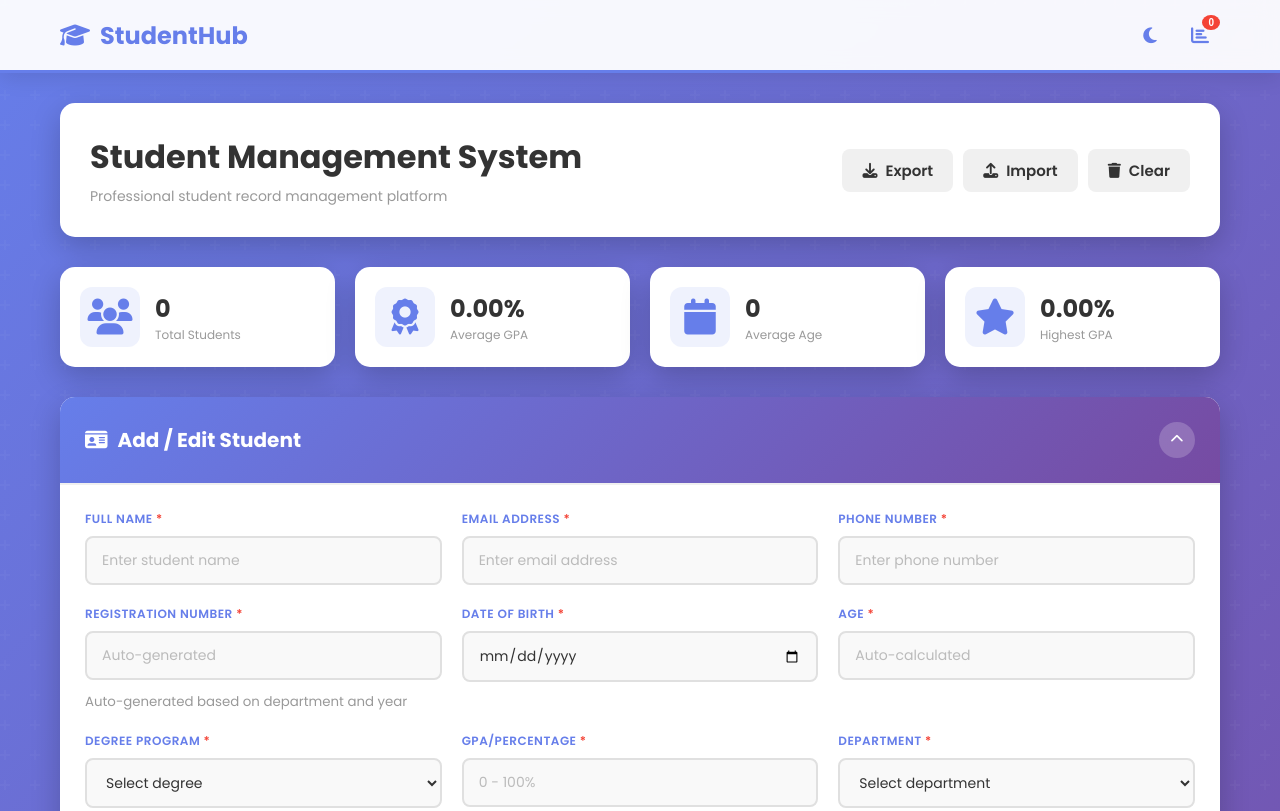
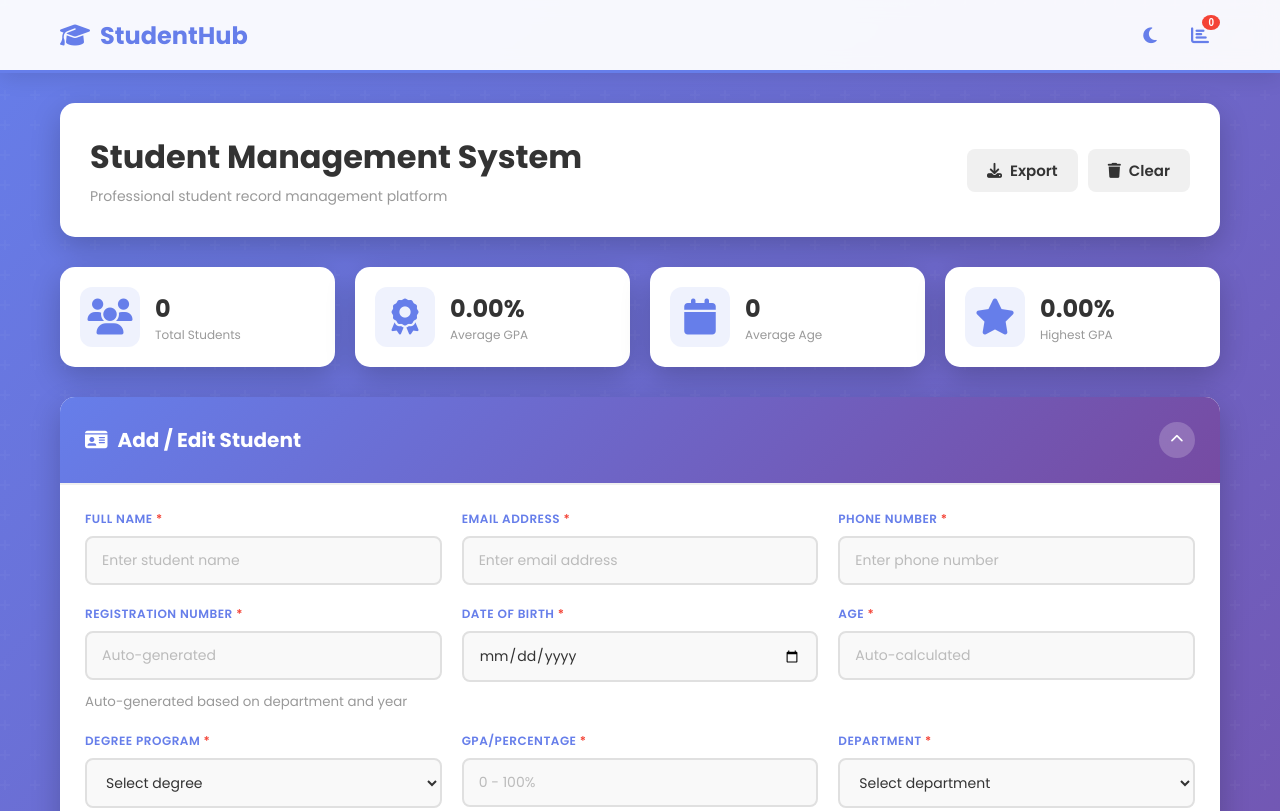
Before and after one commit to aman-zentrix/Student-menegment-System, a plain HTML site: page index.html in a window 1280 px wide. Shown: the top 811 px of the page. Drawn offline with Linux system fonts and the light colour scheme.

Commit message:
import button hatana

```diff
--- a/index.html
+++ b/index.html
@@ -47,9 +47,9 @@
                     <button class="btn btn-secondary" onclick="exportToCSV()" title="Export">
                         <i class="fas fa-download"></i> Export
                     </button>
-                    <button class="btn btn-secondary" onclick="importStudents()" title="Import">
+                    <!-- <button class="btn btn-secondary" onclick="importStudents()" title="Import">
                         <i class="fas fa-upload"></i> Import
-                    </button>
+                    </button> -->
                     <button class="btn btn-secondary" onclick="clearAll()" title="Clear All">
                         <i class="fas fa-trash"></i> Clear
                     </button>
```
